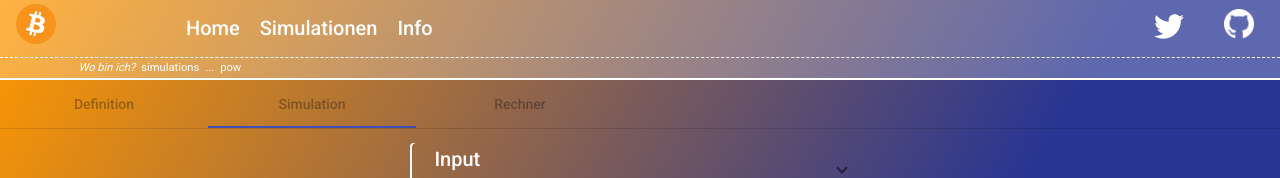
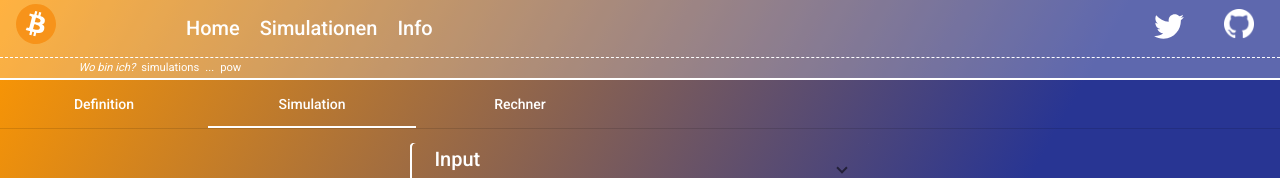
Before and after one commit to MyKaez/btc-playground, an Angular app: page /simulations/pow in a window 1280 px wide. Shown: the top 178 px of the page. Built offline with nearby package versions, Linux system fonts and the light colour scheme; no server answers.

Commit message:
colorizing tabs

```diff
--- a/src/app/materials.scss
+++ b/src/app/materials.scss
@@ -1,4 +1,15 @@
 @import '../styles.scss';
+
+
+.mat-tab-group.mat-primary .mat-ink-bar,
+.mat-tab-nav-bar.mat-primary .mat-ink-bar {
+    background-color: $light-color;
+}
+
+.mat-tab-label {
+    color: $light-color;
+    opacity: 1 !important;
+}
 
 .mat-card {
     padding: 1em;
--- a/src/app/simulations/pow/pow.component.ts
+++ b/src/app/simulations/pow/pow.component.ts
@@ -1,9 +1,10 @@
-import { Component, OnInit } from '@angular/core';
+import { Component, OnInit, ViewEncapsulation } from '@angular/core';
 
 @Component({
   selector: 'app-pow',
   templateUrl: './pow.component.html',
-  styleUrls: ['../../app.component.scss', '../../materials.scss']
+  styleUrls: ['../../app.component.scss', '../../materials.scss'],
+  encapsulation: ViewEncapsulation.None
 })
 export class PowComponent implements OnInit {
 
```
